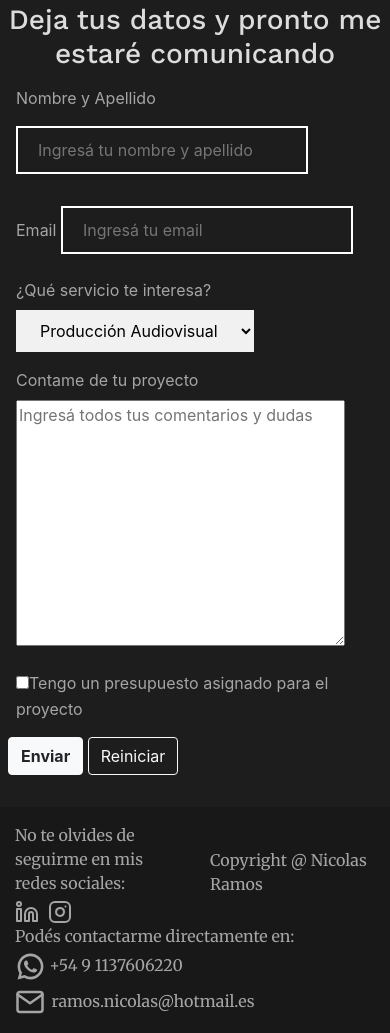
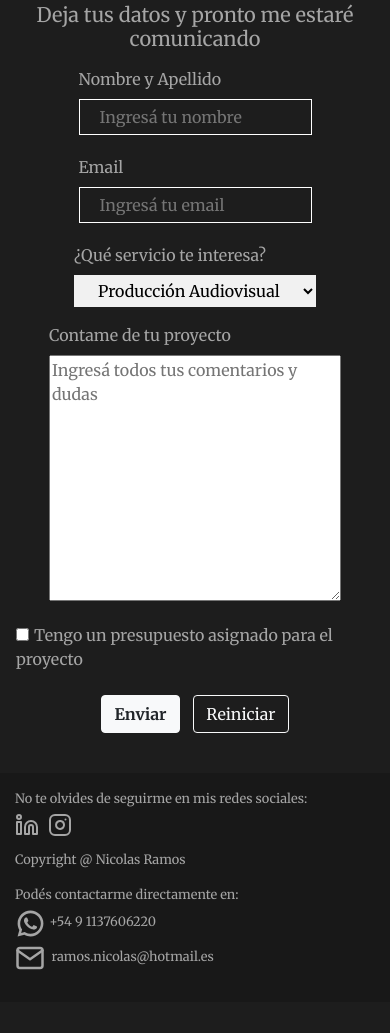
Before and after one commit to RamosNico/coderhouse-proyecto-final, a website: page contacto.html in a window 390 px wide. Shown: the part 638-1671 px from the top of the page. After the commit the page ends 1640 px from the top, so only its background shows below. Drawn offline with nearby package versions, Linux system fonts and the light colour scheme.

Commit message:
Styled Form and fixed footer

```diff
--- a/contacto.html
+++ b/contacto.html
@@ -74,11 +74,10 @@
         <div class="container">
             <h2 class="text-center">¿Querés hacer alguna consulta o averiguar por un trabajo?</h2>
             <form method="POST">
-                <h3 class="text-center">Deja tus datos y pronto me estaré comunicando</h3>
+                <h5 class="text-center">Deja tus datos y pronto me estaré comunicando</h5>
                 <div>
                     <label for="fullName">Nombre y Apellido</label>
-                    <input id="fullName" name="fullName" type="text" placeholder="Ingresá tu nombre y apellido"
-                        required>
+                    <input id="fullName" name="fullName" type="text" placeholder="Ingresá tu nombre" required>
                 </div>
                 <div>
                     <label for="email">Email</label>
@@ -102,8 +101,11 @@
                         <input type="checkbox" name="presupuesto">Tengo un presupuesto asignado para el proyecto</label>
                     </label>
                 </div>
-                <button class="btn btn-light" type="submit"><strong>Enviar</strong></button>
-                <button class="btn btn-outline-light" type="reset">Reiniciar</button>
+                <div class="form-buttons">
+                    <button class="btn btn-light" type="submit"><strong>Enviar</strong></button>
+                    <button class="btn btn-outline-light" type="reset">Reiniciar</button>
+                </div>
+
             </form>
         </div>
     </main>
@@ -111,16 +113,16 @@
     <footer>
         <div class="container">
             <div class="row">
-                <div class="col redesSociales">
+                <div class="col-md-4 col-sm-12 redesSociales">
                     <p>No te olvides de seguirme en mis redes sociales:</p>
                     <a href="https://www.linkedin.com/in/nicolás-ramos-b745b9146/"><img src="./img/linkedin.svg"
                             alt="Linkedin"></a>
                     <a href="https://www.instagram.com/nico.ramoss/"><img src="./img/instagram.svg" alt="Instagram"></a>
                 </div>
-                <div class="col copyright">
+                <div class="col-md-4 col-sm-12 copyright">
                     <p>Copyright @ Nicolas Ramos</p>
                 </div>
-                <div class="col contactoFooter">
+                <div class="col-md-4 col-sm-12 contactoFooter">
                     <p>Podés contactarme directamente en:</p>
                     <div class="contactoWhatsapp">
                         <svg xmlns="http://www.w3.org/2000/svg" x="0px" y="0px" width="31" height="31"
--- a/scss/styles.scss
+++ b/scss/styles.scss
@@ -216,10 +216,18 @@ footer {
     margin-top: 1.5rem;
     p {
         margin-bottom: 0.2rem;
+        @media (max-width: 768px) {
+            font-size: 0.8rem;
+        }
     }
     .row {
         justify-content: space-between;
         align-items: center;
+        & > div {
+            @media (max-width: 768px) {
+                margin-bottom: 0.8rem;
+            }
+        }
     }
     .redesSociales img {
         padding-right: 0.3rem;
@@ -401,21 +409,40 @@ footer {
 
 // Contact - Formulario
 #formulario {
+    font-family: "Merriweather", serif;
+
+    form {
+        display: flex;
+        flex-direction: column;
+        align-items: center;
+    }
+
     & div {
         padding: 0.5rem;
         font-size: 1rem;
     }
 
     input {
-        padding: 10px 20px;
-        margin: 8px 0;
-        border: 2px solid white;
+        display: block;
+        padding: 5px 20px;
+        margin-bottom: 4px;
+        border: 1px solid white;
         background: transparent;
+        color: white;
+        &[type="checkbox"] {
+            display: inline-block;
+            margin-right: 5px;
+        }
     }
 
     select {
-        padding: 10px 20px;
+        display: block;
+        padding: 5px 20px;
         border: none;
         background-color: #f1f1f1;
     }
+
+    button {
+        margin: 0px 5px;
+    }
 }
```
Also changed, not shown: audiovisual.html (+11 -3 lines), color.html (+13 -5 lines), fotografia.html (+12 -5 lines), index.html (+10 -4 lines), css/styles.css.
